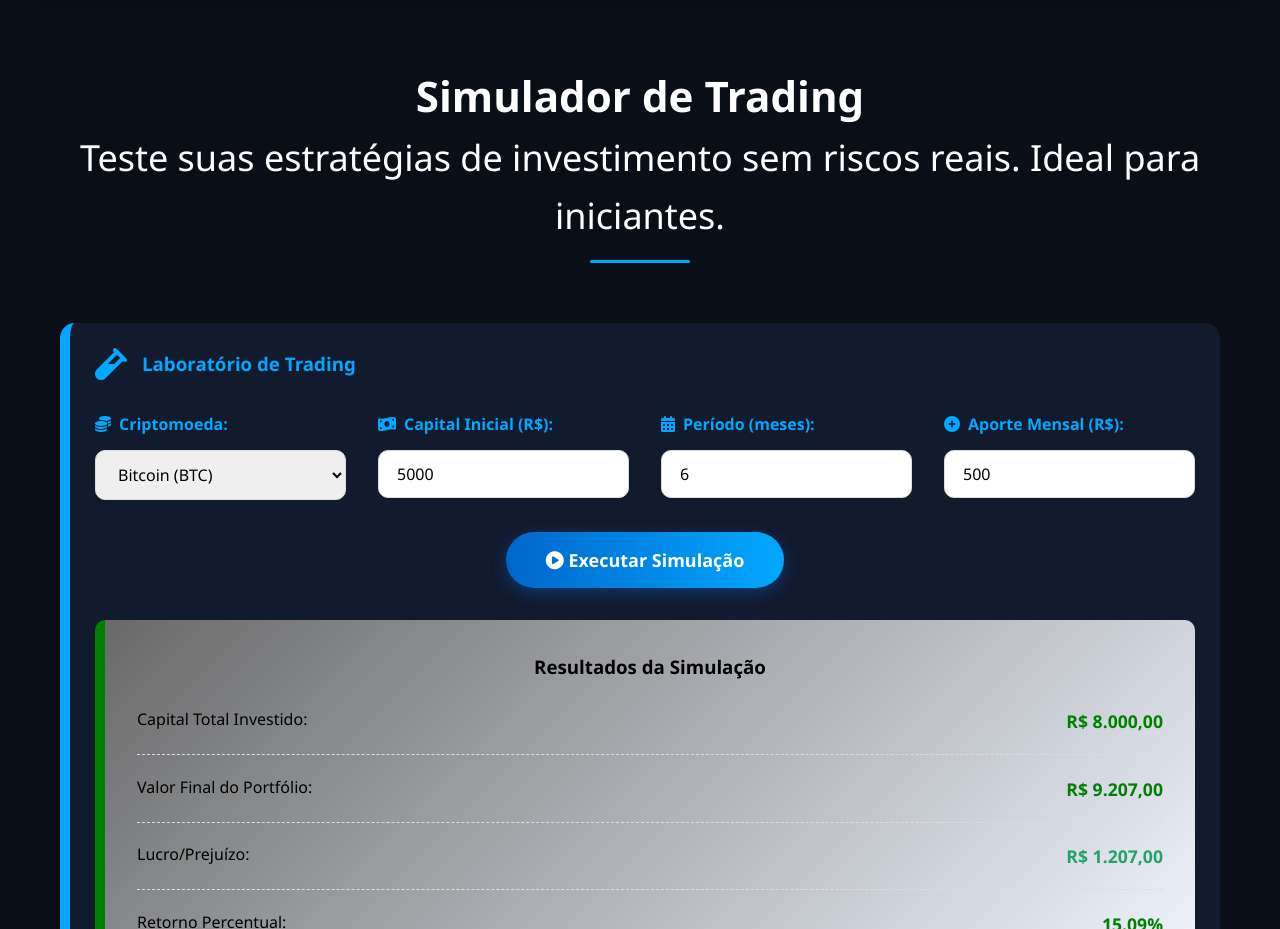
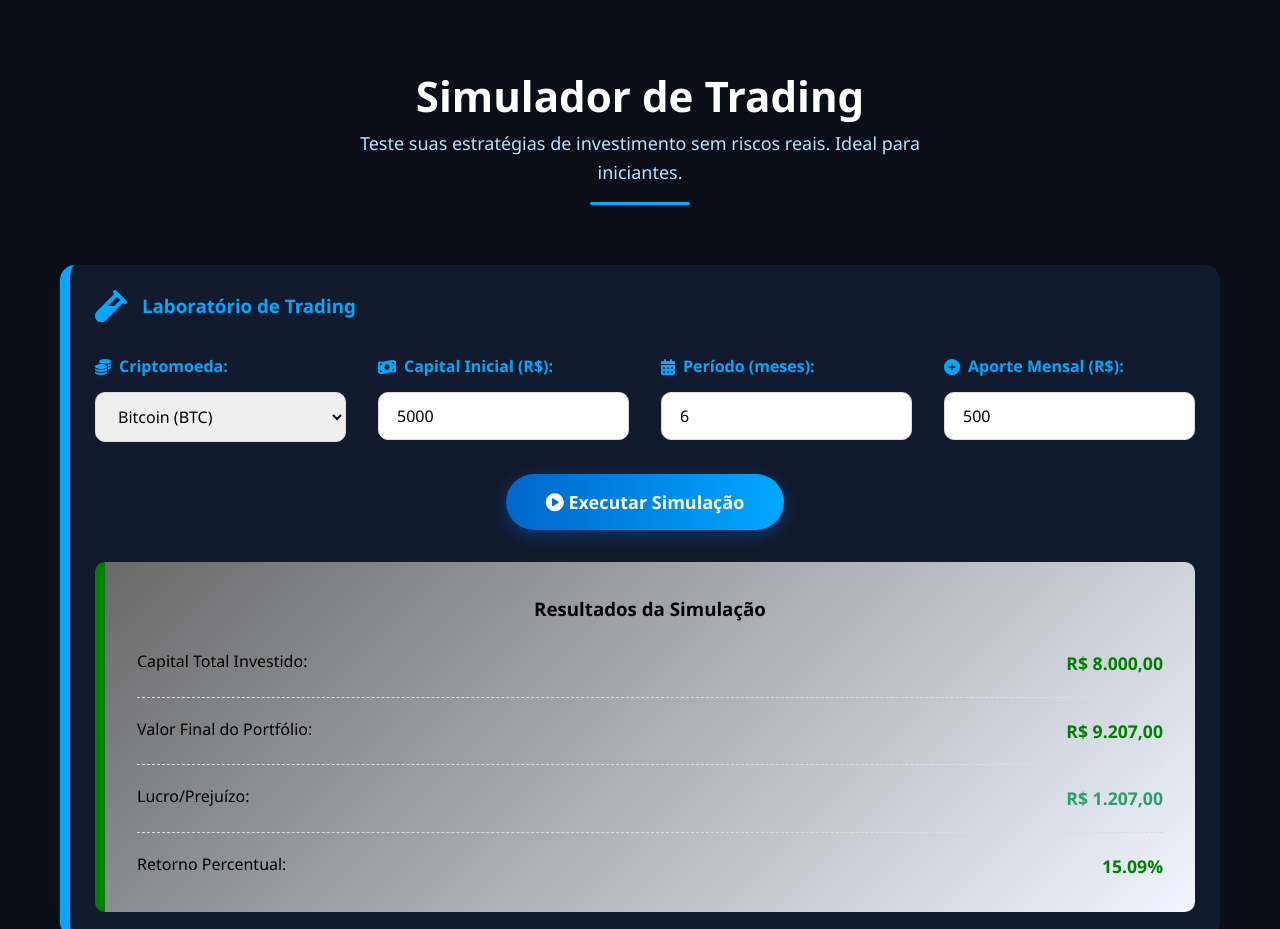
Before and after one commit to itachigamer7k-boop/KAIBA-CORP, a plain HTML site: page index.html in a window 1280 px wide. Shown: the part 1820-2749 px from the top of the page. Drawn offline with Linux system fonts and the light colour scheme.

Commit message:
Style simulator description text to match glossary

```diff
--- a/index.html
+++ b/index.html
@@ -327,6 +327,14 @@
             gap: 15px;
             margin-bottom: 2rem;
             color: #00a8ff;
+        }
+
+        /* Estilizar o texto da descrição do simulador igual ao do glossário */
+        #simulador .section-title p {
+            color: #b8e1ff;
+            font-size: 18px;
+            max-width: 600px;
+            margin: 0 auto;
         }
 
         .simulator-title i {
```
